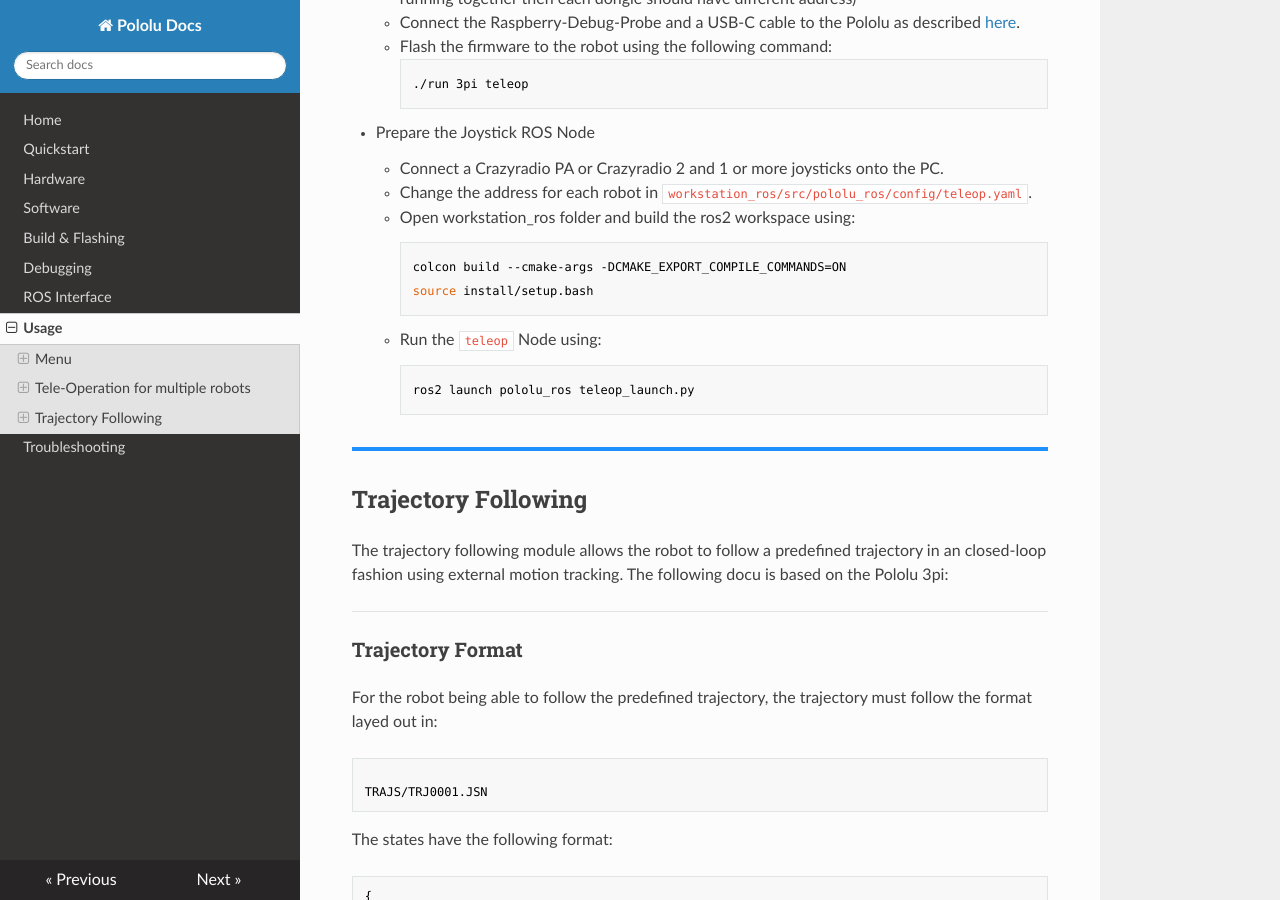
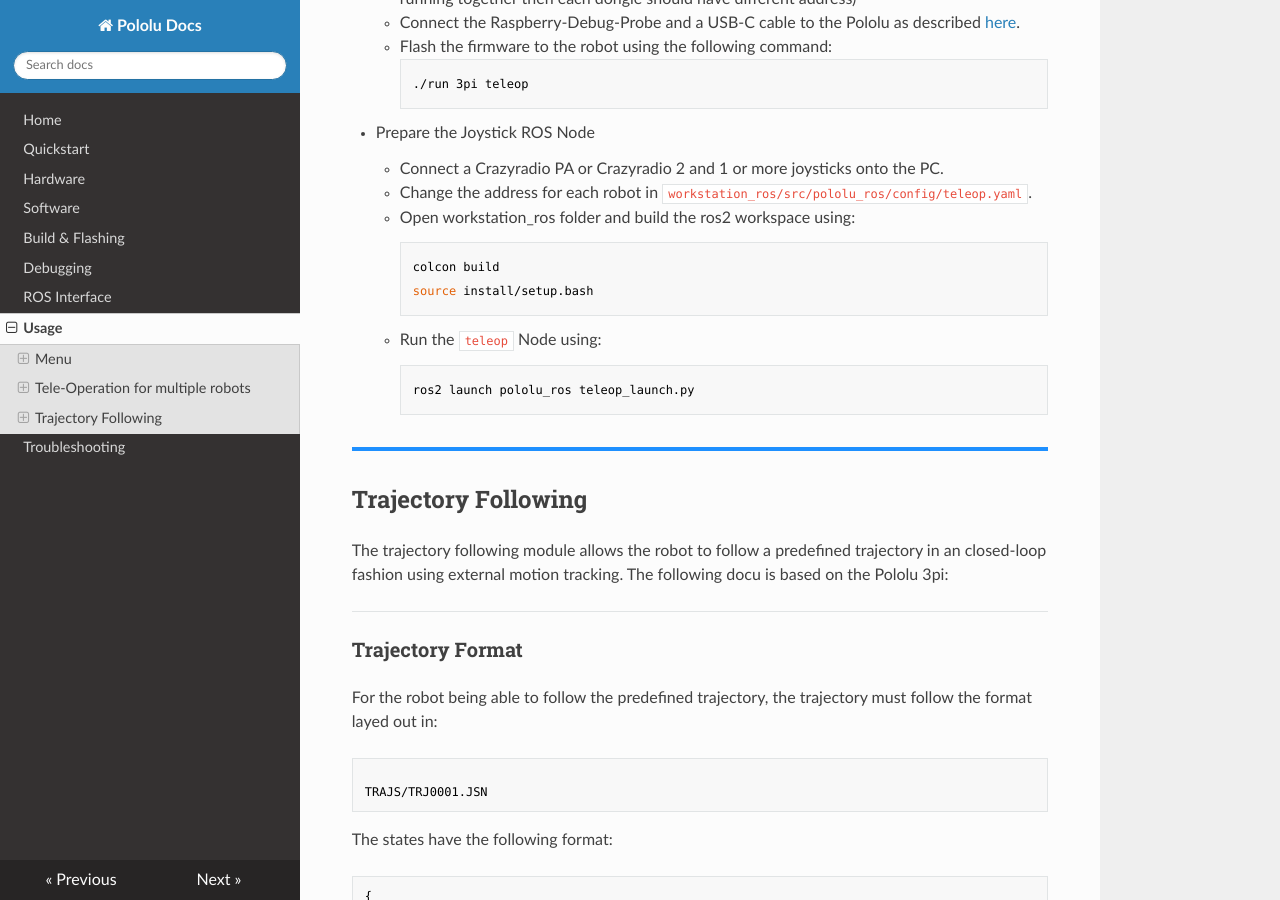
Before and after one commit to IMRCLab/pololu-rs, an MkDocs documentation site: the page built from docs/usage.md, in a window 1280 px wide and 900 px high, scrolled down 2552 px. Built offline with MkDocs 1.6.1, drawn with Linux system fonts in a browser that asks for light colours; nearby versions of some CDN libraries; some of the changed text lies outside the part shown.

Commit message:
last changes

```diff
--- a/docs/usage.md
+++ b/docs/usage.md
@@ -73,7 +73,7 @@ In addition to the controller interface node with the menu, there is another nod
     - Change the address for each robot in `workstation_ros/src/pololu_ros/config/teleop.yaml`.
     - Open workstation_ros folder and build the ros2 workspace using:
 
-            colcon build --cmake-args -DCMAKE_EXPORT_COMPILE_COMMANDS=ON
+            colcon build
             source install/setup.bash
 
     - Run the `teleop` Node using:
@@ -169,7 +169,7 @@ format defined in the [ROS Documentation](https://docs.ros.org/en/noetic/api/geo
     - Change the address for each robot in `workstation_ros/src/pololu_ros/config/mocap_broadcast.yaml`.
     - Open `workstation_ros` folder and build the ros2 workspace using:
 
-            colcon build --cmake-args -DCMAKE_EXPORT_COMPILE_COMMANDS=ON
+            colcon build
 
     - Open a terminal and run:
 
```
